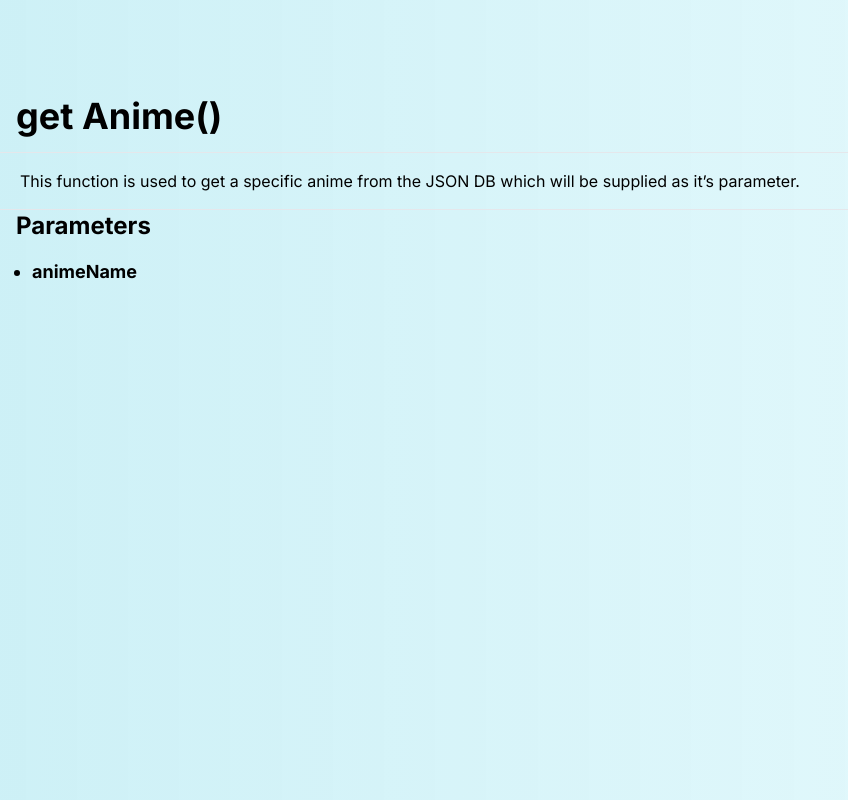
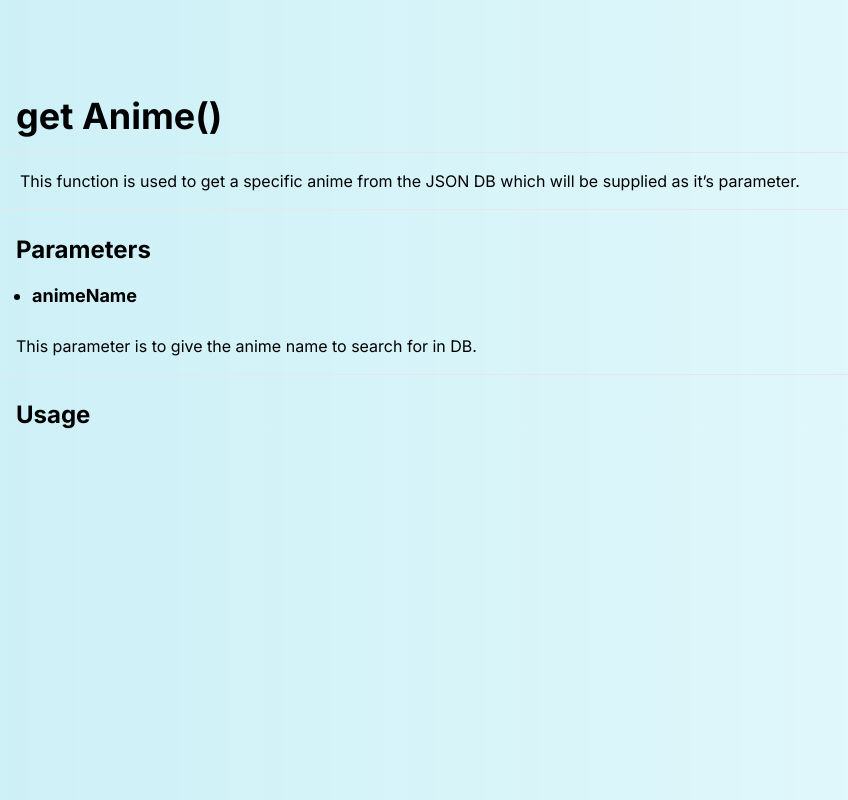
Before and after one commit to NanotechPikachu/Next, a Next.js app: page /getanime in a window 1280 px wide. Shown: the whole page, without its empty margins (0-848 px from the left). Built offline with nearby package versions, Linux system fonts and the light colour scheme.

Commit message:
Update page.jsx

```diff
--- a/src/app/getanime/page.jsx
+++ b/src/app/getanime/page.jsx
@@ -15,10 +15,13 @@ export default function GetAnime() {
     This function is used to get a specific anime from the JSON DB which will be supplied as it’s parameter.
     </p>
     <hr />
-    <h3 className="ml-4 mr-4 text-xl md:text-2xl text-black font-bold">Parameters</h3>
+    <h3 className="ml-4 mr-4 mt-6 text-xl md:text-2xl text-black font-bold">Parameters</h3>
     <ul className="mt-4 ml-8 list-disc mr-8 text-lg text-black">
     <li key="anName"><b> animeName </b></li>
     </ul>
+    <p className="ml-4 mr-4 mt-6 mb-4 text-black">This parameter is to give the anime name to search for in DB.</p>
+    <hr />
+    <h3 className="ml-4 mr-4 mt-6 text-xl md:text-2xl text-black font-bold">Usage</h3>
     </div>
   )
 }
```
